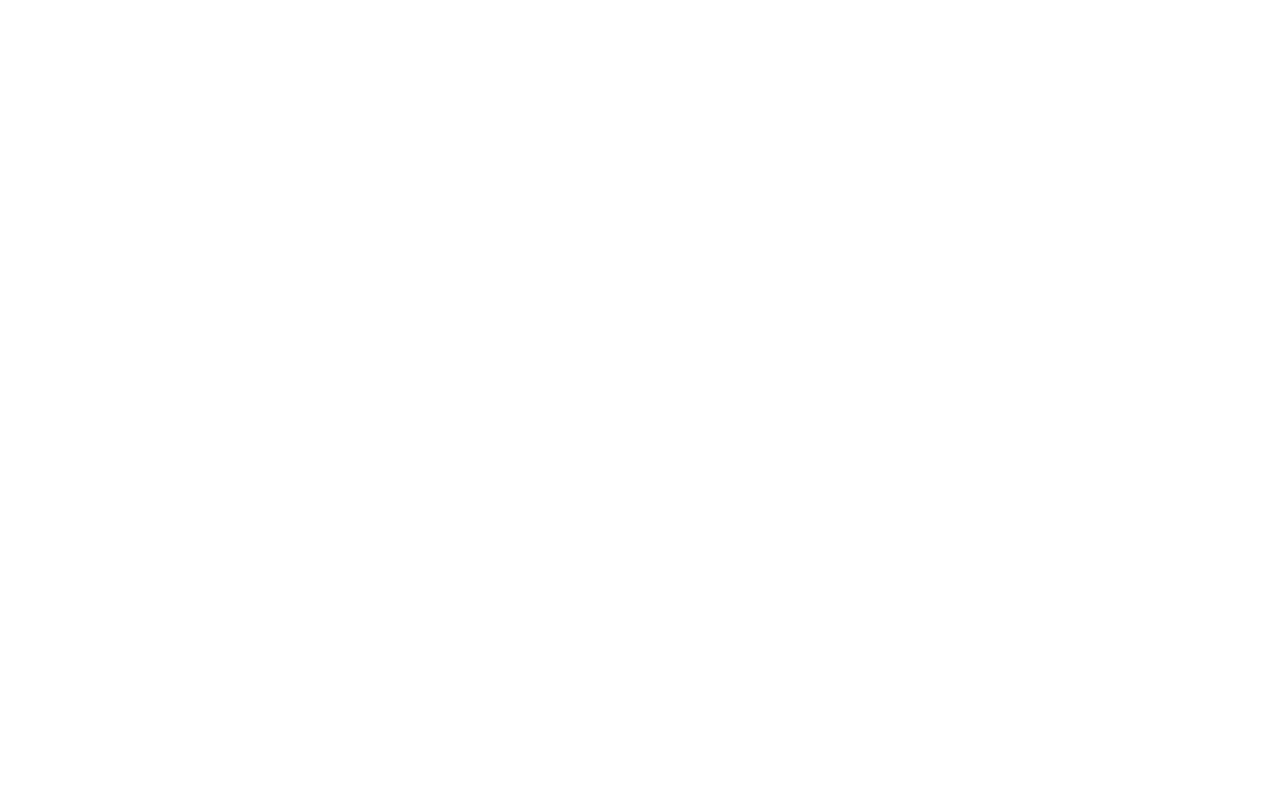
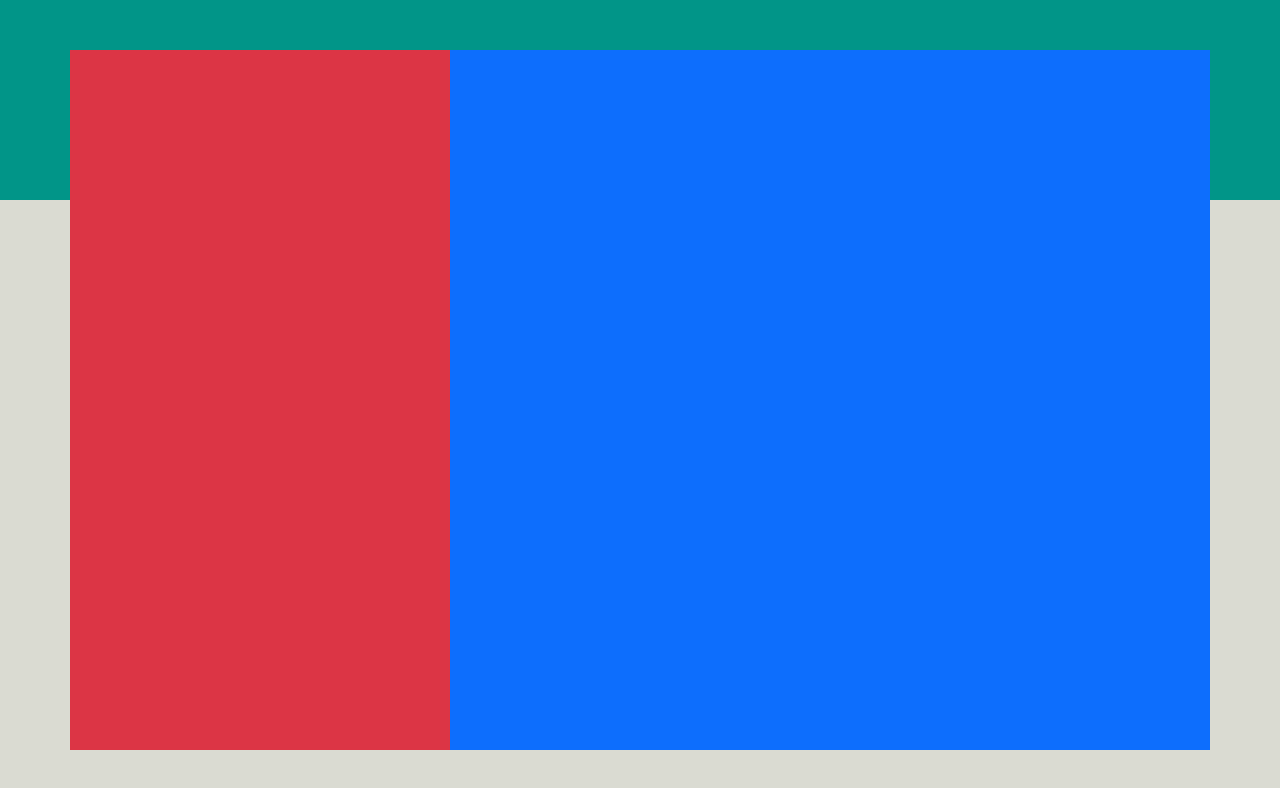
Before and after one commit to Tagliapietra96/vue-boolzapp, a plain HTML site: page index.html in a window 1280 px wide. Drawn offline with nearby package versions, Linux system fonts and the light colour scheme.

Commit message:
created basic containers

```diff
--- a/css/style.css
+++ b/css/style.css
@@ -0,0 +1,16 @@
+body{
+    background-color: #dadbd2;
+    height: 100vh;
+    width: 100vw;
+    padding: 50px 0;
+}
+
+.background-bar{
+    position: fixed;
+    z-index: -1;
+    top: 0;
+    left: 0;
+    right: 0;
+    height: 200px;
+    background-color: #019588;
+}
--- a/index.html
+++ b/index.html
@@ -18,10 +18,21 @@
 </head>
 
 <body>
-    <div id="my-app">
+    <div class="background-bar"></div>
+    <div id="my-app" class="h-100">
 
-        <main>
+        <main class="container h-100 bg-light">
+            <div class="row h-100">
+                <!-- sidebar -->
+                <div class="col-4 bg-danger">
 
+                </div>
+                <!-- message container -->
+                <div class="col-8 bg-primary">
+
+                </div>
+
+            </div>
         </main>
 
     </div>
```
